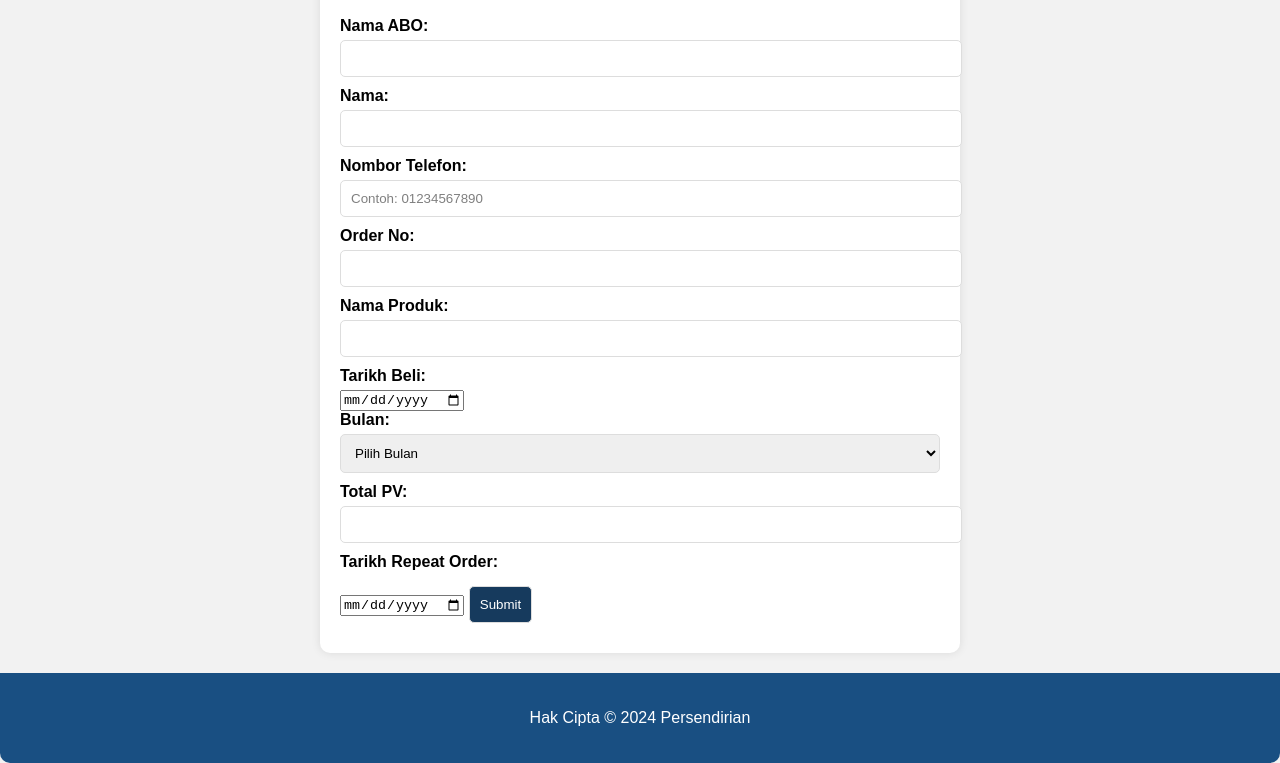
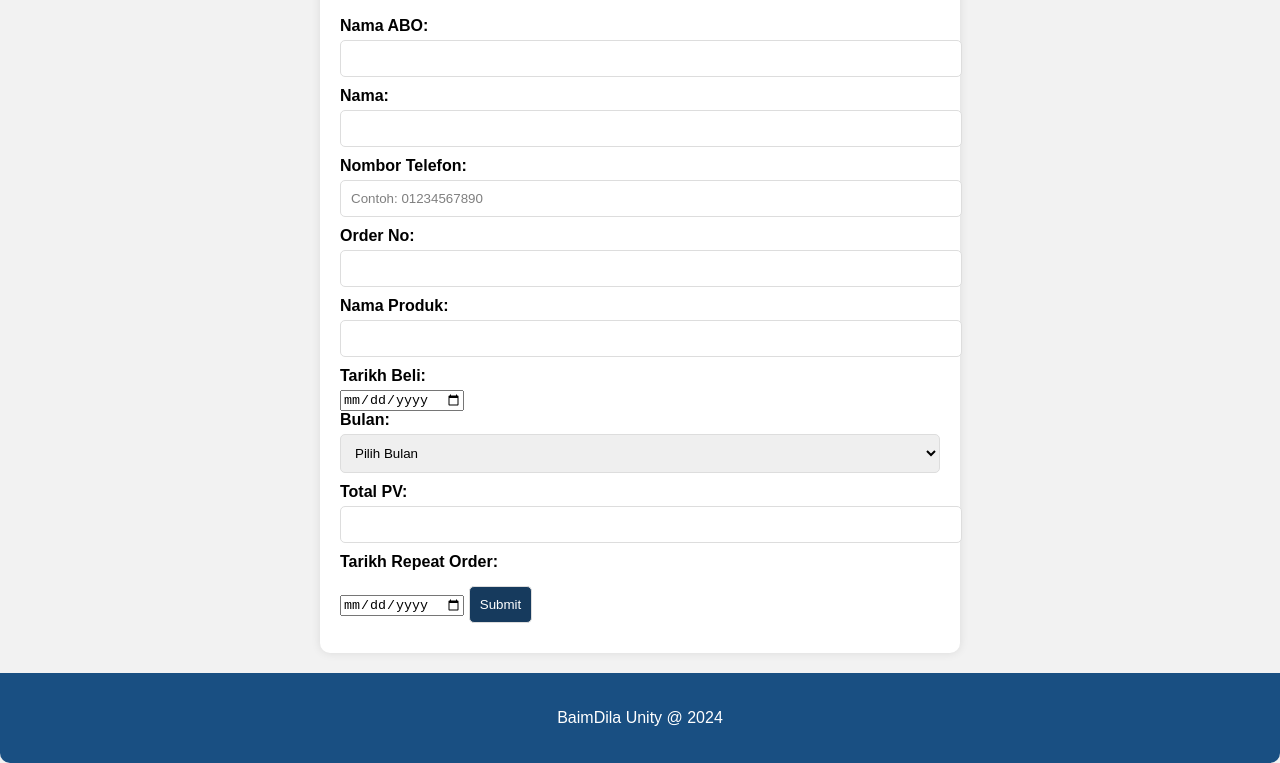
Before and after one commit to Prospek98/rekodamway.github.io, a plain HTML site: page index.html in a window 1280 px wide. Shown: the part 206-969 px from the top of the page. Drawn offline with Linux system fonts and the light colour scheme.

Commit message:
Add files via upload

```diff
--- a/index.html
+++ b/index.html
@@ -152,7 +152,7 @@
    </form>
  </div>
  <div class="bottom-header">
-   <p>Hak Cipta © 2024 Persendirian</p>
+   <p>BaimDila Unity @ 2024</p>
  </div>
  <script>
    // Memeriksa nombor telefon dan menambahkan "60" jika tidak ada
```
